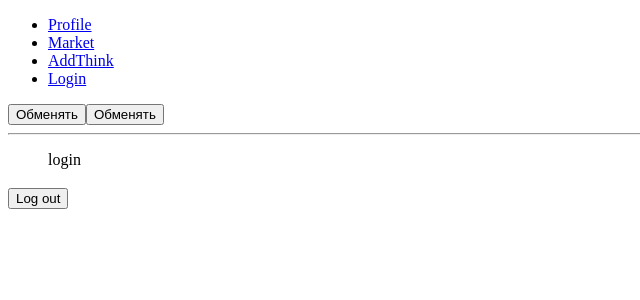
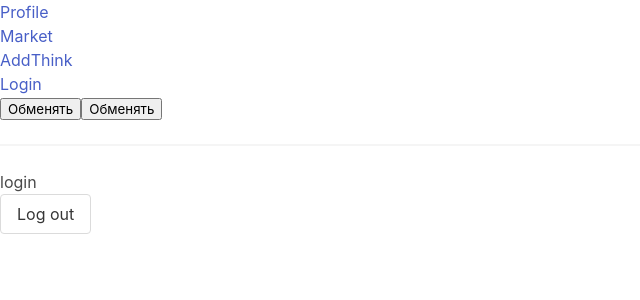
Before and after one commit to Polinak87/Thumbtack_JS-project, a React app in the folder frontend/: page /login in a window 1280 px wide. Shown: the top 300 px of the page, without its empty margins (0-640 px from the left). Built offline with nearby package versions, Linux system fonts and the light colour scheme; no server answers; the HTML template or start-up script is replaced by a standard one.

Commit message:
load styles by webpack and using bulma

```diff
--- a/frontend/src/components/App.js
+++ b/frontend/src/components/App.js
@@ -1,5 +1,5 @@
 import React from 'react';
-// import '../styles/components/App.css';
+import '../styles/components/App.scss';
 
 // import UserName from './UserName';
 // import Thing from './things';
--- a/frontend/src/components/login.js
+++ b/frontend/src/components/login.js
@@ -31,7 +31,7 @@ export default class Login extends React.Component {
       <div>
         <ul>login</ul>
         <h3>{this.state.value}</h3>
-        <button onClick={this.handleClick}>Log out</button>
+        <button className="button" onClick={this.handleClick}>Log out</button>
       </div>
     );
   }
--- a/frontend/src/styles/components/App.css
+++ /dev/null
@@ -1,5 +0,0 @@
-.app {
-    width: 100%;
-    text-align: center;
-    color: #2a2b27;
-}
--- /dev/null
+++ b/frontend/src/styles/components/App.scss
@@ -0,0 +1,2 @@
+@charset 'utf-8';
+@import '~bulma/bulma';
--- a/package.json
+++ b/package.json
@@ -25,6 +25,7 @@
   "license": "ISC",
   "homepage": "https://bitbucket.org/ttschool/project-template#readme",
   "dependencies": {
+    "bulma": "^0.7.4",
     "bunyan": "^1.8.12",
     "koa": "^2.7.0",
     "koa-body": "^4.1.0",
@@ -48,11 +49,15 @@
     "babel-jest": "^24.1.0",
     "babel-loader": "^8.0.5",
     "concurrently": "^4.1.0",
+    "css-loader": "^2.1.1",
     "eslint": "^5.5.0",
     "eslint-config-airbnb-base": "^13.1.0",
     "eslint-plugin-import": "^2.14.0",
     "husky": "^0.14.3",
+    "mini-css-extract-plugin": "^0.6.0",
+    "node-sass": "^4.11.0",
     "nodemon": "^1.18.10",
+    "sass-loader": "^7.1.0",
     "webpack": "^4.29.6",
     "webpack-cli": "^3.2.3"
   },
```
Also changed, not shown: frontend/src/components/addthink.js (line endings or trailing spaces), 2 other files (tests, documents, lock files or other folders).
